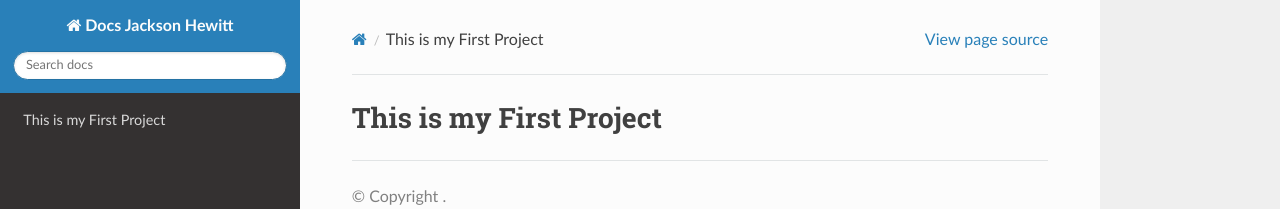
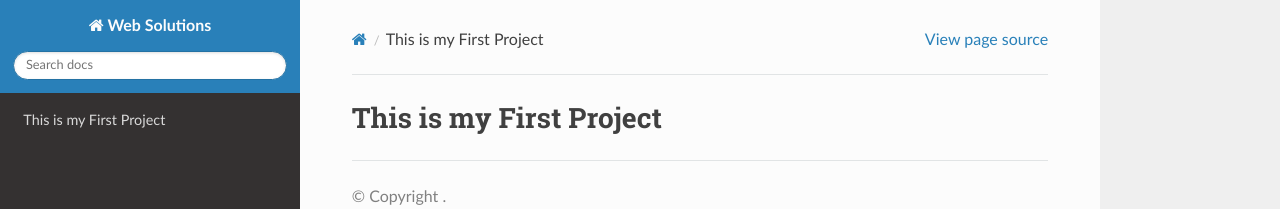
Before and after one commit to Yasbeck-ui/taxjacksonhewitt, a Sphinx documentation site: the page built from docs/index.rst, in a window 1280 px wide. Shown: the top 209 px of the page. Built offline with Sphinx 7.4.7 and the Read the Docs theme 3.1.0, drawn with Linux system fonts in a browser that asks for light colours.

Commit message:
Update conf.py

```diff
--- a/docs/conf.py
+++ b/docs/conf.py
@@ -5,8 +5,8 @@ import sys
 sys.path.insert(0, os.path.abspath('.'))
 
 # -- Project information -----------------------------------------------------
-project = 'Docs Jackson Hewitt'
-author = 'Wayans'
+project = 'Web Solutions'
+author = 'Cassie'
 release = '1.0'
 
 # -- General configuration ---------------------------------------------------
```
